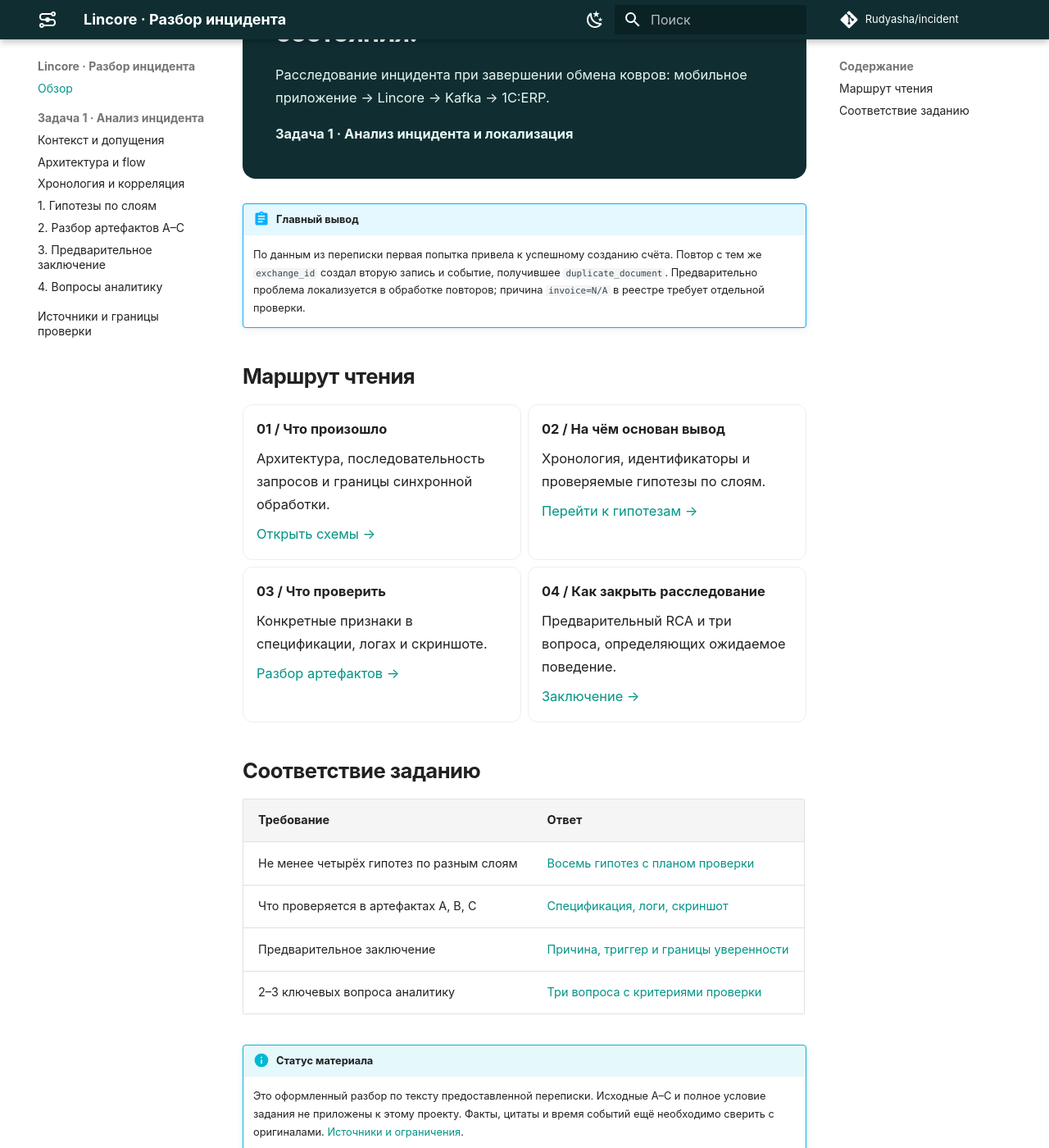
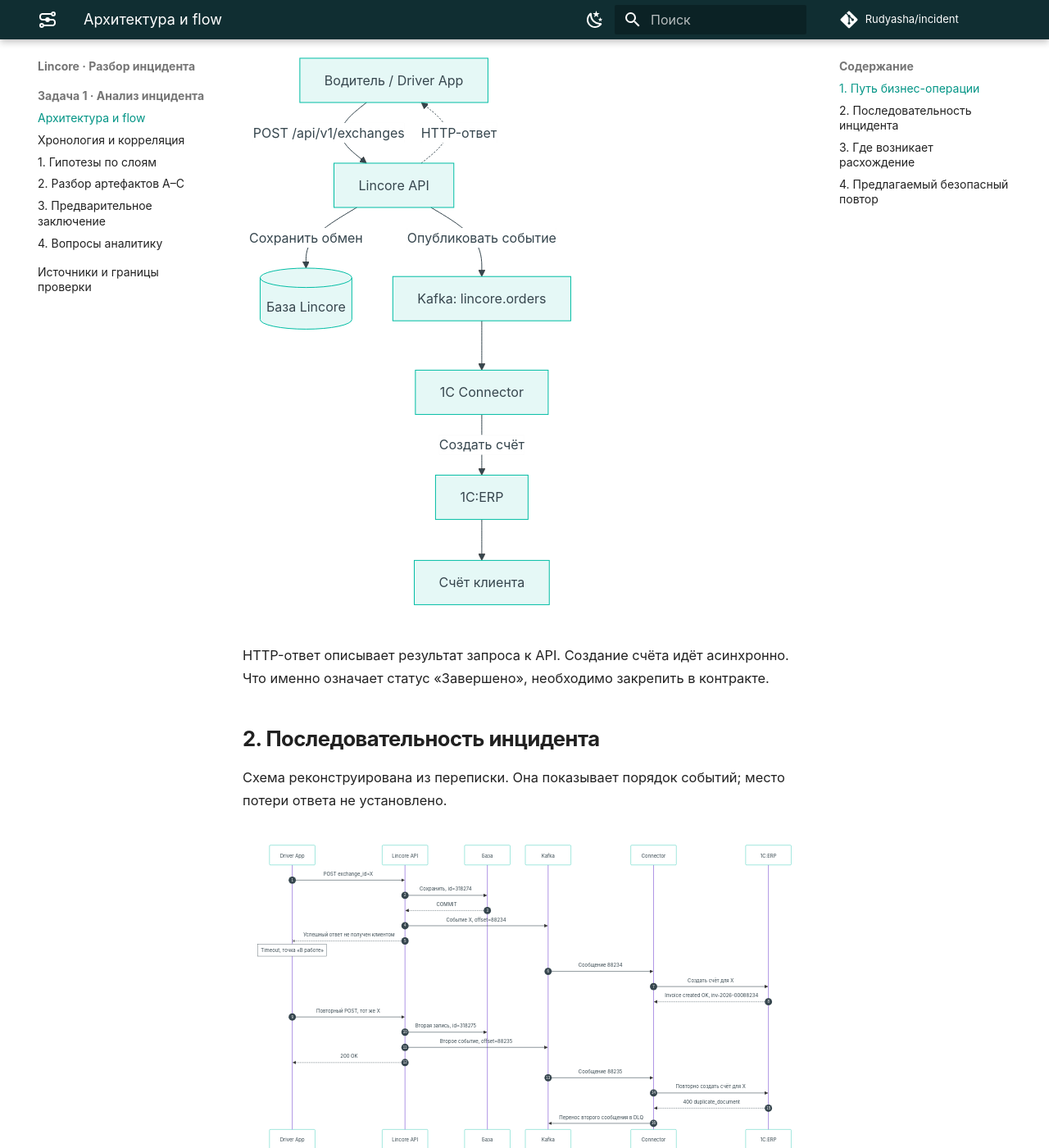
Before and after one commit to Rudyasha/incident, an MkDocs documentation site: the page built from docs/index.md, in a window 1280 px wide and 1400 px high, scrolled down 192 px. Shown: the whole window at 82% size. Built offline with MkDocs 1.6.1 and Material for MkDocs 9.7.7, drawn with Linux system fonts in a browser that asks for light colours; comment, search, counter and statistics services are not loaded; some of the changed text lies outside the part shown.

Commit message:
Remove overview and context pages; open with architecture

````diff
--- a/docs/incident/flow.md
+++ /dev/null
@@ -1,83 +0,0 @@
-# Архитектура и flow
-
-## 1. Путь бизнес-операции
-
-```mermaid
-flowchart TD
-    M[Водитель / Driver App] -->|POST /api/v1/exchanges| A[Lincore API]
-    A -->|Сохранить обмен| D[(База Lincore)]
-    A -->|Опубликовать событие| K[Kafka: lincore.orders]
-    A -.->|HTTP-ответ| M
-    K --> C[1C Connector]
-    C -->|Создать счёт| E[1С:ERP]
-    E --> I[Счёт клиента]
-```
-
-HTTP-ответ описывает результат запроса к API. Создание счёта идёт асинхронно. Что именно означает статус «Завершено», необходимо закрепить в контракте.
-
-## 2. Последовательность инцидента
-
-Схема реконструирована из переписки. Она показывает порядок событий; место потери ответа не установлено.
-
-```mermaid
-sequenceDiagram
-    autonumber
-    participant App as Driver App
-    participant API as Lincore API
-    participant DB as База
-    participant K as Kafka
-    participant C as Connector
-    participant ERP as 1С:ERP
-    App->>API: POST exchange_id=X
-    API->>DB: Сохранить, id=318274
-    DB-->>API: COMMIT
-    API->>K: Событие X, offset=88234
-    API--xApp: Успешный ответ не получен клиентом
-    Note over App: Timeout, точка «В работе»
-    K->>C: Сообщение 88234
-    C->>ERP: Создать счёт для X
-    ERP-->>C: Invoice created OK, inv-2026-00088234
-    App->>API: Повторный POST, тот же X
-    API->>DB: Вторая запись, id=318275
-    API->>K: Второе событие, offset=88235
-    API-->>App: 200 OK
-    K->>C: Сообщение 88235
-    C->>ERP: Повторно создать счёт для X
-    ERP-->>C: 400 duplicate_document
-    C->>K: Перенос второго сообщения в DLQ
-```
-
-## 3. Где возникает расхождение
-
-```mermaid
-flowchart TD
-    X[Операция exchange_id=X] --> A[После первой попытки]
-    X --> B[После повторной попытки]
-    A --> M[Mobile: сохранение не подтверждено]
-    A --> D[API: обмен сохранён]
-    A --> I[Connector: счёт создан успешно]
-    B --> E[Второе событие: duplicate_document]
-    E --> Q[DLQ]
-    Q -.->|Возможная связь, нужно проверить| R[Реестр: invoice=N/A]
-```
-
-Пунктиром отмечена **гипотеза**, а не доказанная зависимость. Состояния первой и второй попытки разделены: нельзя показывать поздний реестр и ранний UI как один синхронный снимок.
-
-## 4. Предлагаемый безопасный повтор
-
-Это вариант ожидаемого поведения для согласования с аналитиком.
-
-```mermaid
-flowchart TD
-    T[Timeout: результат неизвестен] --> G[Проверить состояние операции по X]
-    G --> F{Результат проверки}
-    F -->|Сохранена| S[Восстановить статус обмена]
-    F -->|Не найдена| P[Повторить идемпотентный POST с X]
-    F -->|Проверка недоступна| W[Оставить pending, повторить с backoff]
-    P --> V{Ключ уже существует?}
-    V -->|Нет| N[Атомарно сохранить операцию и outbox]
-    V -->|Да, данные совпадают| O[Вернуть существующий результат]
-    V -->|Да, данные отличаются| C[Явный конфликт, без перезаписи]
-```
-
-Ответ «не найдена» не устраняет гонку с незавершённым первым запросом. Поэтому безопасность обеспечивает серверная идемпотентность, даже при предварительной проверке состояния.
--- a/docs/index.md
+++ b/docs/index.md
@@ -1,54 +1,83 @@
-<div class="hero" markdown>
-<div class="eyebrow">QA investigation / Практическое задание</div>
+# Архитектура и flow
 
-# Одна операция. Две попытки. Разные состояния.
+## 1. Путь бизнес-операции
 
-Расследование инцидента при завершении обмена ковров: мобильное приложение → Lincore → Kafka → 1С:ERP.
+```mermaid
+flowchart TD
+    M[Водитель / Driver App] -->|POST /api/v1/exchanges| A[Lincore API]
+    A -->|Сохранить обмен| D[(База Lincore)]
+    A -->|Опубликовать событие| K[Kafka: lincore.orders]
+    A -.->|HTTP-ответ| M
+    K --> C[1C Connector]
+    C -->|Создать счёт| E[1С:ERP]
+    E --> I[Счёт клиента]
+```
 
-**Задача 1 · Анализ инцидента и локализация**
-</div>
+HTTP-ответ описывает результат запроса к API. Создание счёта идёт асинхронно. Что именно означает статус «Завершено», необходимо закрепить в контракте.
 
-!!! abstract "Главный вывод"
-    По данным из переписки первая попытка привела к успешному созданию счёта. Повтор с тем же `exchange_id` создал вторую запись и событие, получившее `duplicate_document`. Предварительно проблема локализуется в обработке повторов; причина `invoice=N/A` в реестре требует отдельной проверки.
+## 2. Последовательность инцидента
 
-## Маршрут чтения
+Схема реконструирована из переписки. Она показывает порядок событий; место потери ответа не установлено.
 
-<div class="grid cards" markdown>
+```mermaid
+sequenceDiagram
+    autonumber
+    participant App as Driver App
+    participant API as Lincore API
+    participant DB as База
+    participant K as Kafka
+    participant C as Connector
+    participant ERP as 1С:ERP
+    App->>API: POST exchange_id=X
+    API->>DB: Сохранить, id=318274
+    DB-->>API: COMMIT
+    API->>K: Событие X, offset=88234
+    API--xApp: Успешный ответ не получен клиентом
+    Note over App: Timeout, точка «В работе»
+    K->>C: Сообщение 88234
+    C->>ERP: Создать счёт для X
+    ERP-->>C: Invoice created OK, inv-2026-00088234
+    App->>API: Повторный POST, тот же X
+    API->>DB: Вторая запись, id=318275
+    API->>K: Второе событие, offset=88235
+    API-->>App: 200 OK
+    K->>C: Сообщение 88235
+    C->>ERP: Повторно создать счёт для X
+    ERP-->>C: 400 duplicate_document
+    C->>K: Перенос второго сообщения в DLQ
+```
 
-- **01 / Что произошло**
+## 3. Где возникает расхождение
 
-    Архитектура, последовательность запросов и границы синхронной обработки.
+```mermaid
+flowchart TD
+    X[Операция exchange_id=X] --> A[После первой попытки]
+    X --> B[После повторной попытки]
+    A --> M[Mobile: сохранение не подтверждено]
+    A --> D[API: обмен сохранён]
+    A --> I[Connector: счёт создан успешно]
+    B --> E[Второе событие: duplicate_document]
+    E --> Q[DLQ]
+    Q -.->|Возможная связь, нужно проверить| R[Реестр: invoice=N/A]
+```
 
-    [Открыть схемы →](incident/flow.md)
+Пунктиром отмечена **гипотеза**, а не доказанная зависимость. Состояния первой и второй попытки разделены: нельзя показывать поздний реестр и ранний UI как один синхронный снимок.
 
-- **02 / На чём основан вывод**
+## 4. Предлагаемый безопасный повтор
 
-    Хронология, идентификаторы и проверяемые гипотезы по слоям.
+Это вариант ожидаемого поведения для согласования с аналитиком.
 
-    [Перейти к гипотезам →](incident/hypotheses.md)
+```mermaid
+flowchart TD
+    T[Timeout: результат неизвестен] --> G[Проверить состояние операции по X]
+    G --> F{Результат проверки}
+    F -->|Сохранена| S[Восстановить статус обмена]
+    F -->|Не найдена| P[Повторить идемпотентный POST с X]
+    F -->|Проверка недоступна| W[Оставить pending, повторить с backoff]
+    P --> V{Ключ уже существует?}
+    V -->|Нет| N[Атомарно сохранить операцию и outbox]
+    V -->|Да, данные совпадают| O[Вернуть существующий результат]
+    V -->|Да, данные отличаются| C[Явный конфликт, без перезаписи]
+```
 
-- **03 / Что проверить**
-
-    Конкретные признаки в спецификации, логах и скриншоте.
-
-    [Разбор артефактов →](incident/artifacts.md)
-
-- **04 / Как закрыть расследование**
-
-    Предварительный RCA и три вопроса, определяющих ожидаемое поведение.
-
-    [Заключение →](incident/conclusion.md)
-
-</div>
-
-## Соответствие заданию
-
-| Требование | Ответ |
-|---|---|
-| Не менее четырёх гипотез по разным слоям | [Восемь гипотез с планом проверки](incident/hypotheses.md) |
-| Что проверяется в артефактах A, B, C | [Спецификация, логи, скриншот](incident/artifacts.md) |
-| Предварительное заключение | [Причина, триггер и границы уверенности](incident/conclusion.md) |
-| 2–3 ключевых вопроса аналитику | [Три вопроса с критериями проверки](incident/questions.md) |
-
-!!! info "Статус материала"
-    Это оформленный разбор по тексту предоставленной переписки. Исходные A–C и полное условие задания не приложены к этому проекту. Факты, цитаты и время событий ещё необходимо сверить с оригиналами. [Источники и ограничения](sources.md).
+Ответ «не найдена» не устраняет гонку с незавершённым первым запросом. Поэтому безопасность обеспечивает серверная идемпотентность, даже при предварительной проверке состояния.
--- a/mkdocs.yml
+++ b/mkdocs.yml
@@ -50,10 +50,8 @@ markdown_extensions:
 extra_css:
   - assets/styles.css
 nav:
-  - Обзор: index.md
   - 'Задача 1 · Анализ инцидента':
-    - Контекст и допущения: incident/context.md
-    - Архитектура и flow: incident/flow.md
+    - Архитектура и flow: index.md
     - Хронология и корреляция: incident/timeline.md
     - '1. Гипотезы по слоям': incident/hypotheses.md
     - '2. Разбор артефактов A–C': incident/artifacts.md
````
Also changed, not shown: README.md (+1 -3 lines), docs/incident/context.md (deleted, +0 -29 lines).
